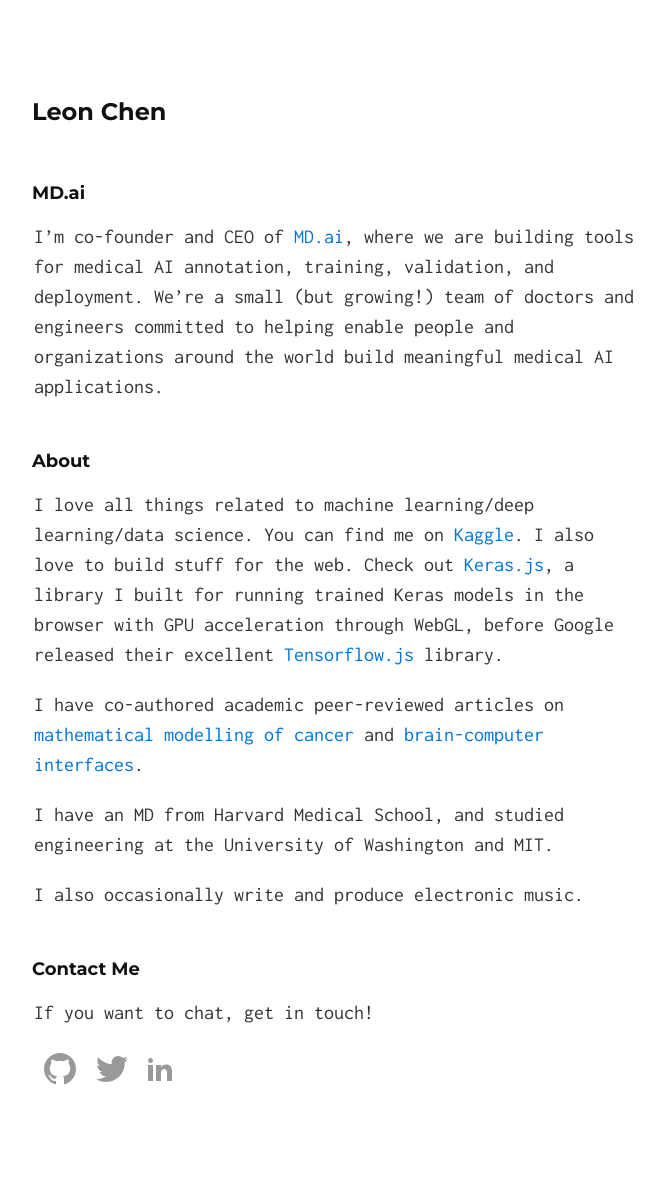
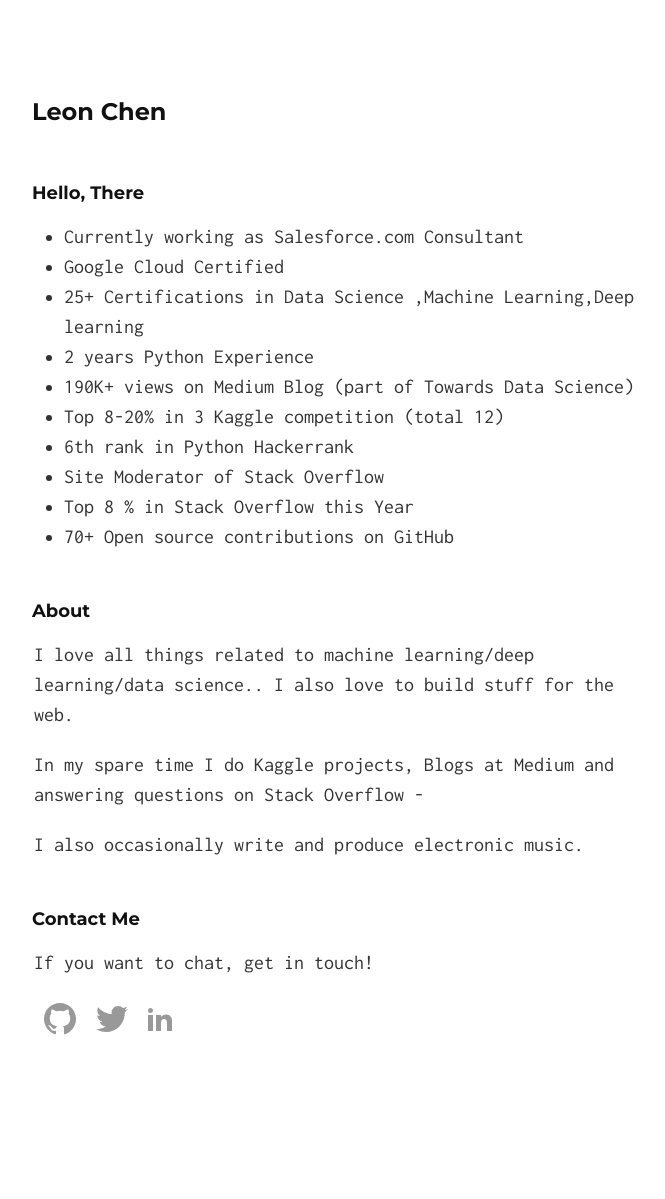
Before and after one commit to umer7/umer7.github.io, a Jekyll site: the page built from index.md, in a window 1280 px wide. Shown: the whole page, without its empty margins (306-971 px from the left). Built offline with Jekyll 4.4.1, drawn with Linux system fonts in a browser that asks for light colours; our own code applies the rules of GitHub Pages for plain Markdown files; after the commit the page ends 1149 px from its top, so only the background shows below that.

Commit message:
Update index.md

```diff
--- a/index.md
+++ b/index.md
@@ -1,18 +1,24 @@
 ---
 layout: default
 ---
+## Hello, There
 
-## MD.ai
-
-I'm co-founder and CEO of <a href="https://www.md.ai">MD.ai</a>, where we are building tools for medical AI annotation, training, validation, and deployment. We're a small (but growing!) team of doctors and engineers committed to helping enable people and organizations around the world build meaningful medical AI applications.
+- Currently working as Salesforce.com Consultant
+- Google Cloud Certified
+- 25+ Certifications in Data Science ,Machine Learning,Deep learning
+- 2 years Python Experience
+- 190K+ views on Medium Blog (part of Towards Data Science)
+- Top 8-20% in 3 Kaggle competition (total 12)
+- 6th rank in Python Hackerrank
+- Site Moderator of Stack Overflow
+- Top 8 % in Stack Overflow this Year
+- 70+ Open source contributions on GitHub
 
 ## About
 
-I love all things related to machine learning/deep learning/data science. You can find me on [Kaggle](https://www.kaggle.com/transcranial). I also love to build stuff for the web. Check out [Keras.js](https://github.com/transcranial/keras-js), a library I built for running trained Keras models in the browser with GPU acceleration through WebGL, before Google released their excellent [Tensorflow.js](https://js.tensorflow.org/) library.
+I love all things related to machine learning/deep learning/data science.. I also love to build stuff for the web.
 
-I have co-authored academic peer-reviewed articles on [mathematical modelling of cancer](https://www.nature.com/articles/6605214) and [brain-computer interfaces](https://ieeexplore.ieee.org/abstract/document/5705563/).
-
-I have an MD from Harvard Medical School, and studied engineering at the University of Washington and MIT.
+In my spare time I do Kaggle projects, Blogs at Medium and answering questions on Stack Overflow -
 
 I also occasionally write and produce electronic music.
 
@@ -21,7 +27,7 @@ I also occasionally write and produce electronic music.
 If you want to chat, get in touch!
 
 <div class="contact">
-<a href="https://github.com/transcranial"><svg height="32" width="32" viewBox="0 0 16 16" xmlns="http://www.w3.org/2000/svg" fill-rule="evenodd" clip-rule="evenodd" stroke-linejoin="round" stroke-miterlimit="1.414"><path d="M8 0C3.58 0 0 3.582 0 8c0 3.535 2.292 6.533 5.47 7.59.4.075.547-.172.547-.385 0-.19-.007-.693-.01-1.36-2.226.483-2.695-1.073-2.695-1.073-.364-.924-.89-1.17-.89-1.17-.725-.496.056-.486.056-.486.803.056 1.225.824 1.225.824.714 1.223 1.873.87 2.33.665.072-.517.278-.87.507-1.07-1.777-.2-3.644-.888-3.644-3.953 0-.873.31-1.587.823-2.147-.083-.202-.358-1.015.077-2.117 0 0 .672-.215 2.2.82.638-.178 1.323-.266 2.003-.27.68.004 1.364.092 2.003.27 1.527-1.035 2.198-.82 2.198-.82.437 1.102.163 1.915.08 2.117.513.56.823 1.274.823 2.147 0 3.073-1.87 3.75-3.653 3.947.287.246.543.735.543 1.48 0 1.07-.01 1.933-.01 2.195 0 .215.144.463.55.385C13.71 14.53 16 11.534 16 8c0-4.418-3.582-8-8-8"/></svg></a>
+<a href="https://github.com/umer7"><svg height="32" width="32" viewBox="0 0 16 16" xmlns="http://www.w3.org/2000/svg" fill-rule="evenodd" clip-rule="evenodd" stroke-linejoin="round" stroke-miterlimit="1.414"><path d="M8 0C3.58 0 0 3.582 0 8c0 3.535 2.292 6.533 5.47 7.59.4.075.547-.172.547-.385 0-.19-.007-.693-.01-1.36-2.226.483-2.695-1.073-2.695-1.073-.364-.924-.89-1.17-.89-1.17-.725-.496.056-.486.056-.486.803.056 1.225.824 1.225.824.714 1.223 1.873.87 2.33.665.072-.517.278-.87.507-1.07-1.777-.2-3.644-.888-3.644-3.953 0-.873.31-1.587.823-2.147-.083-.202-.358-1.015.077-2.117 0 0 .672-.215 2.2.82.638-.178 1.323-.266 2.003-.27.68.004 1.364.092 2.003.27 1.527-1.035 2.198-.82 2.198-.82.437 1.102.163 1.915.08 2.117.513.56.823 1.274.823 2.147 0 3.073-1.87 3.75-3.653 3.947.287.246.543.735.543 1.48 0 1.07-.01 1.933-.01 2.195 0 .215.144.463.55.385C13.71 14.53 16 11.534 16 8c0-4.418-3.582-8-8-8"/></svg></a>
 <a href="https://twitter.com/transcranial"><svg height="32" width="32" viewBox="0 0 16 16" xmlns="http://www.w3.org/2000/svg" fill-rule="evenodd" clip-rule="evenodd" stroke-linejoin="round" stroke-miterlimit="1.414"><path d="M16 3.038c-.59.26-1.22.437-1.885.517.677-.407 1.198-1.05 1.443-1.816-.634.375-1.337.648-2.085.795-.598-.638-1.45-1.036-2.396-1.036-1.812 0-3.282 1.468-3.282 3.28 0 .258.03.51.085.75C5.152 5.39 2.733 4.084 1.114 2.1.83 2.583.67 3.147.67 3.75c0 1.14.58 2.143 1.46 2.732-.538-.017-1.045-.165-1.487-.41v.04c0 1.59 1.13 2.918 2.633 3.22-.276.074-.566.114-.865.114-.21 0-.416-.02-.617-.058.418 1.304 1.63 2.253 3.067 2.28-1.124.88-2.54 1.404-4.077 1.404-.265 0-.526-.015-.783-.045 1.453.93 3.178 1.474 5.032 1.474 6.038 0 9.34-5 9.34-9.338 0-.143-.004-.284-.01-.425.64-.463 1.198-1.04 1.638-1.7z" fill-rule="nonzero"/></svg></a>
-<a href="https://www.linkedin.com/in/lleonchen"><svg xmlns="http://www.w3.org/2000/svg" width="24" height="24" viewBox="0 0 24 24"><path d="M4.98 3.5c0 1.381-1.11 2.5-2.48 2.5s-2.48-1.119-2.48-2.5c0-1.38 1.11-2.5 2.48-2.5s2.48 1.12 2.48 2.5zm.02 4.5h-5v16h5v-16zm7.982 0h-4.968v16h4.969v-8.399c0-4.67 6.029-5.052 6.029 0v8.399h4.988v-10.131c0-7.88-8.922-7.593-11.018-3.714v-2.155z"/></svg></a>
+<a href="https://www.linkedin.com/in/umer7/"><svg xmlns="http://www.w3.org/2000/svg" width="24" height="24" viewBox="0 0 24 24"><path d="M4.98 3.5c0 1.381-1.11 2.5-2.48 2.5s-2.48-1.119-2.48-2.5c0-1.38 1.11-2.5 2.48-2.5s2.48 1.12 2.48 2.5zm.02 4.5h-5v16h5v-16zm7.982 0h-4.968v16h4.969v-8.399c0-4.67 6.029-5.052 6.029 0v8.399h4.988v-10.131c0-7.88-8.922-7.593-11.018-3.714v-2.155z"/></svg></a>
 </div>
```
